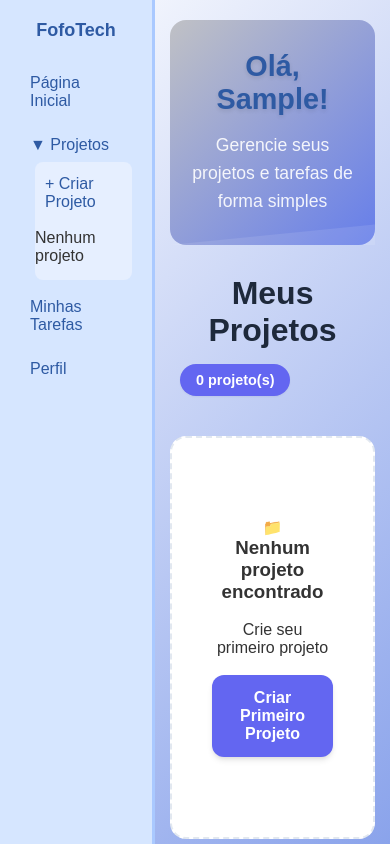
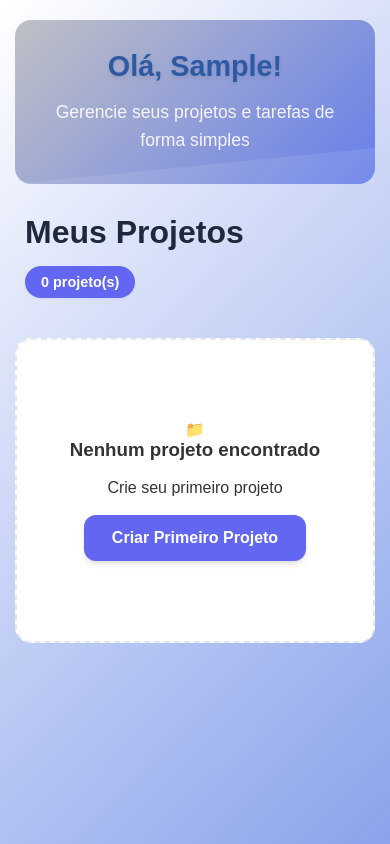
Before and after one commit to luccacorbo/projeto_apsII, a Flask app: page /home in a window 390 px wide. Run offline with Flask 3, Linux system fonts and the light colour scheme; the visitor is signed in with stand-in values (Sample User, id 1); data that the repository does not hold is empty.

Commit message:
problema de continuidade resolvido

```diff
--- a/static/css/home.css
+++ b/static/css/home.css
@@ -8,11 +8,14 @@
 body {
   font-family: 'Segoe UI', Tahoma, Geneva, Verdana, sans-serif;
   background: linear-gradient(135deg, #ffffff 0%, #8aa3eb 100%);
+  background-attachment: fixed; /* 🔹 FIX: Fundo fixo ao rolar */
   color: #333;
   display: flex;
-  height: 100vh;
+  min-height: 100vh; /* 🔹 FIX: Altura mínima em vez de fixa */
+  overflow-x: hidden; /* 🔹 ADD: Previne scroll horizontal */
 }
-/*menu lateral */
+
+/* Menu lateral FIXO */
 .sidebar {
   width: 230px;
   background-color: #d6e6ff;
@@ -20,6 +23,12 @@ body {
   border-right: 3px solid #aac9ff;
   display: flex;
   flex-direction: column;
+  position: fixed; /* 🔹 FIX: Torna o menu fixo */
+  height: 100vh; /* 🔹 FIX: Ocupa 100% da altura da tela */
+  overflow-y: auto; /* 🔹 ADD: Scroll apenas se necessário */
+  z-index: 1000; /* 🔹 ADD: Garante que fique acima do conteúdo */
+  left: 0;
+  top: 0;
 }
 
 .sidebar h2 {
@@ -61,14 +70,15 @@ body {
   transition: max-height 0.3s ease;
 }
 
-/* principal */
+/* Área principal CORRIGIDA */
 .main {
   flex: 1;
   display: flex;
   flex-direction: column;
-  align-items: center;
-  justify-content: center;
-  text-align: center;
+  margin-left: 230px; /* 🔹 FIX: Compensa a largura do sidebar fixo */
+  width: calc(100% - 230px); /* 🔹 FIX: Largura total menos sidebar */
+  min-height: 100vh; /* 🔹 ADD: Garante altura mínima */
+  background: inherit; /* 🔹 ADD: Herda o fundo do body */
 }
 
 h1 {
@@ -117,3 +127,21 @@ button {
 button:hover {
   background-color: #1f4287;
 }
+
+/* 🔹 ADD: Responsividade para telas menores */
+@media (max-width: 768px) {
+  .sidebar {
+    width: 200px;
+    transform: translateX(-100%); /* Menu recolhido por padrão */
+    transition: transform 0.3s ease;
+  }
+
+  .sidebar.active {
+    transform: translateX(0); /* Menu visível */
+  }
+
+  .main {
+    margin-left: 0;
+    width: 100%;
+  }
+}
```
